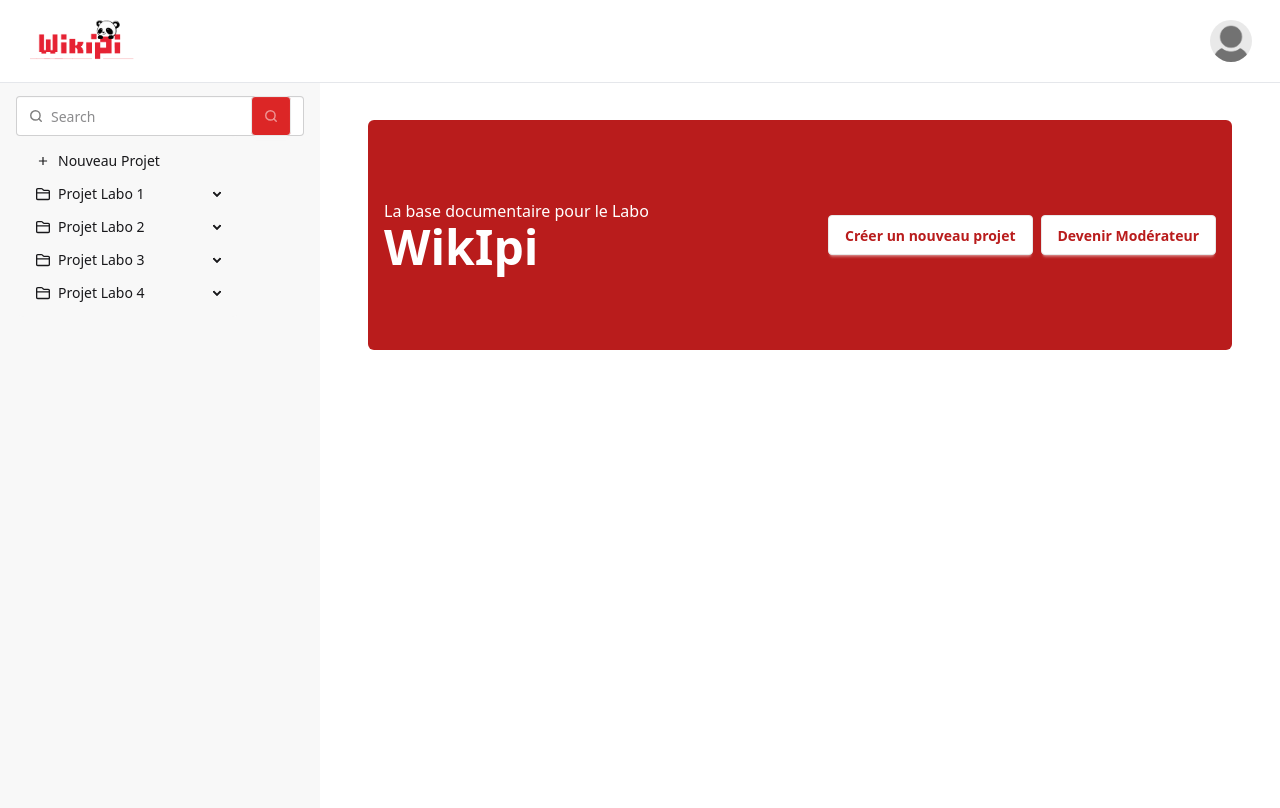
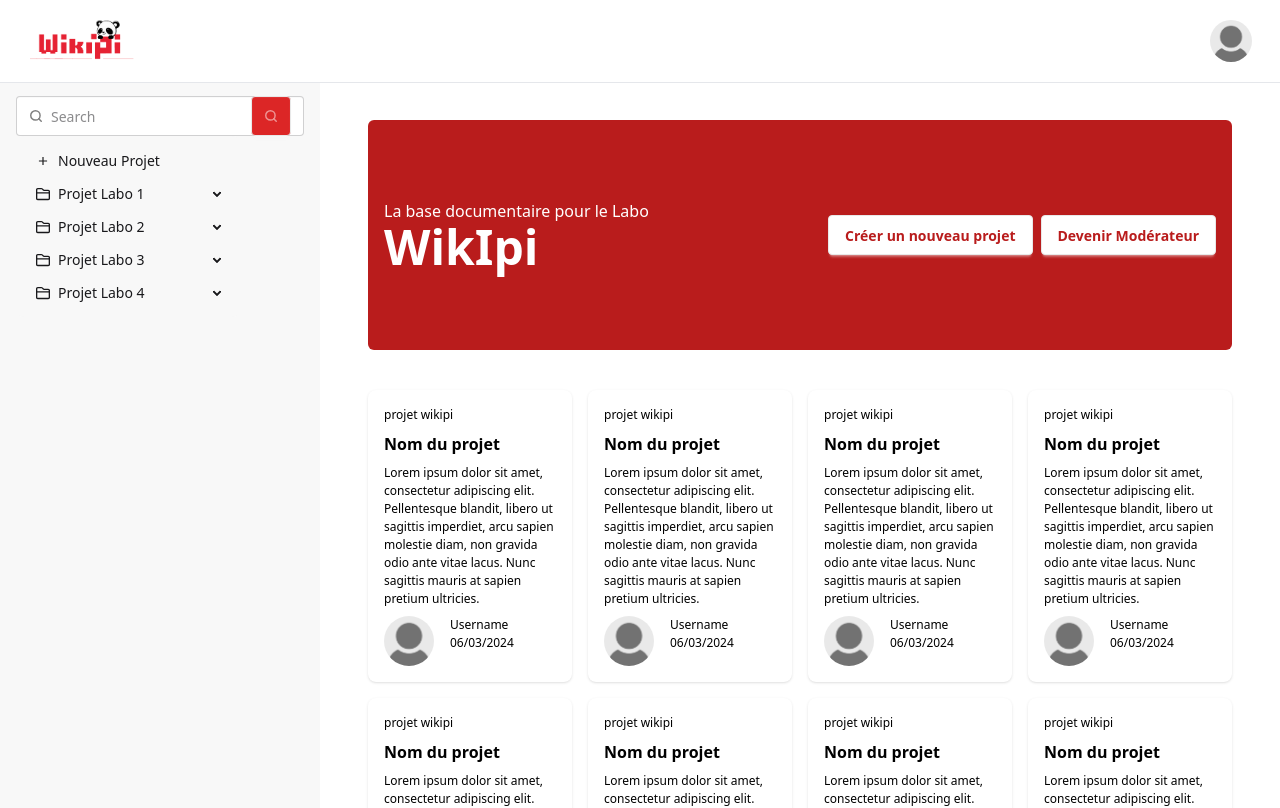
Before and after one commit to LiamOgu/wikipi, a React (Vite) app: page / in a window 1280 px wide. Shown: the top 808 px of the page. Built offline with nearby package versions, Linux system fonts and the light colour scheme.

Commit message:
Actuality section + grid wrapped

```diff
--- a/src/components/ActualityCard.jsx
+++ b/src/components/ActualityCard.jsx
@@ -2,7 +2,7 @@ import user from '../assets/default-user-icon.webp'
 
 const ActualityCard = () => {
     return (
-        <div className="card w-80 bg-white card-sm shadow-sm">
+        <div className="card w-full bg-white card-sm shadow-sm">
             <div className="card-body text-black">
                 <h3>projet wikipi</h3>
                 <h2 className="card-title">Nom du projet</h2>
--- /dev/null
+++ b/src/components/ActualitySection.jsx
@@ -0,0 +1,23 @@
+import ActualityCard from "./ActualityCard"
+
+const ActualitySection = () => {
+  return (
+    <div className="w-full flex justify-center my-10">
+      <div className="w-9/10 flex flex-between">
+        <div className="w-full grid grid-cols-2 lg:grid-cols-3 xl:grid-cols-4 gap-4">
+          <ActualityCard />
+          <ActualityCard />
+          <ActualityCard />
+          <ActualityCard />
+          <ActualityCard />
+          <ActualityCard />
+          <ActualityCard />
+          <ActualityCard />
+          <ActualityCard />
+        </div>
+      </div>
+    </div>
+  )
+}
+
+export default ActualitySection
--- a/src/components/MainWelcomeCard.jsx
+++ b/src/components/MainWelcomeCard.jsx
@@ -3,11 +3,11 @@ const MainWelcomeCard = () => {
         <div className="w-full flex justify-center mt-30">
             <div className="hero bg-red-secondary rounded-md w-9/10 h-[230px]">
                 <div className="hero-content flex-col justify-between lg:flex-row w-10/10">
-                    <div>
+                    <div className="text-start">
                         <p className="text-white">La base documentaire pour le Labo</p>
                         <h1 className="text-5xl font-bold text-white">WikIpi</h1>
                     </div>
-                    <div className="flex gap-2">
+                    <div className="flex md:flex-row flex-col gap-2">
                         <button className="btn bg-white text-red-secondary hover:bg-black hover:text-white">Créer un nouveau projet</button>
                         <button className="btn bg-white text-red-secondary hover:bg-black hover:text-white">Devenir Modérateur</button>
                     </div>
--- a/src/routes/Home.jsx
+++ b/src/routes/Home.jsx
@@ -1,6 +1,7 @@
 import Navbar from "../components/Navbar"
 import Sidebar from "../components/Sidebar"
 import MainWelcomeCard from "../components/MainWelcomeCard"
+import ActualitySection from "../components/ActualitySection"
 
 const Home = () => {
   return (
@@ -10,6 +11,7 @@ const Home = () => {
       </header>
       <main>
         <MainWelcomeCard />
+        <ActualitySection />
       </main>
     </Sidebar >
   )
```
